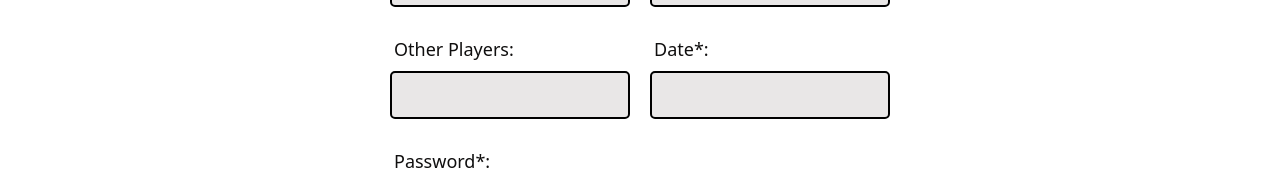
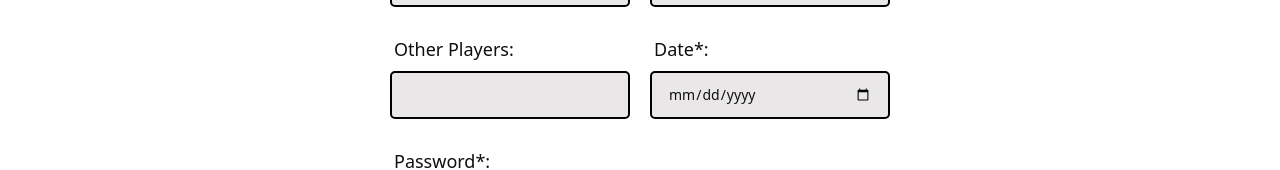
Before and after one commit to MattMoyka/18-Bogeys, a React (Create React App) app in the folder client/: page /newround in a window 1280 px wide. Shown: the part 285-455 px from the top of the page. Built offline with nearby package versions, Linux system fonts and the light colour scheme; no server answers.

Commit message:
auto complete date added

```diff
--- a/client/src/Forms/NewroundForm.jsx
+++ b/client/src/Forms/NewroundForm.jsx
@@ -49,7 +49,8 @@ export default function NewroundForm(props) {
           <label className="label">Date*:</label>
           <input
             className="input input-success input-bordered w-60"
-            type='text'
+            type='date'
+            autoComplete='on'
             value={props.date}
             onChange={(e) => props.setDate(e.target.value)} />
         </div>
```
